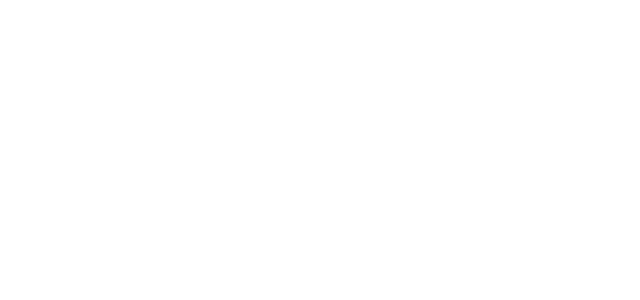
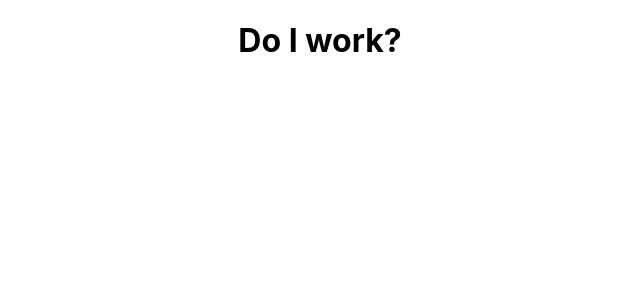
Before and after one commit to DanielYankiver/DanielYankiver.github.io, a React (Create React App) app: page / in a window 1280 px wide. Shown: the top 300 px of the page, without its empty margins (320-960 px from the left). Built offline with nearby package versions, Linux system fonts and the light colour scheme.

Commit message:
Test Commit

```diff
--- a/src/App.js
+++ b/src/App.js
@@ -4,6 +4,7 @@
 function App() {
   return (
     <div className="App">
+      <h1>Do I work?</h1>
     </div>
   );
 }
```
